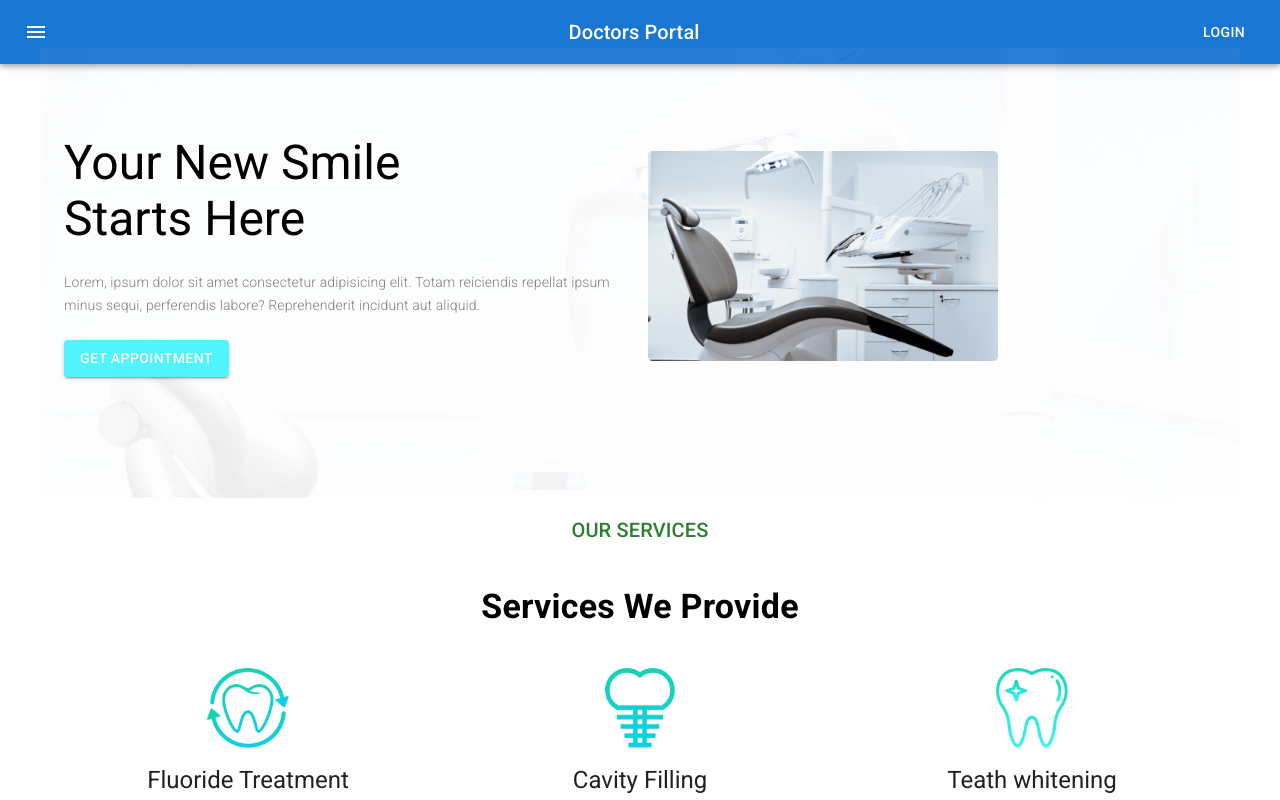
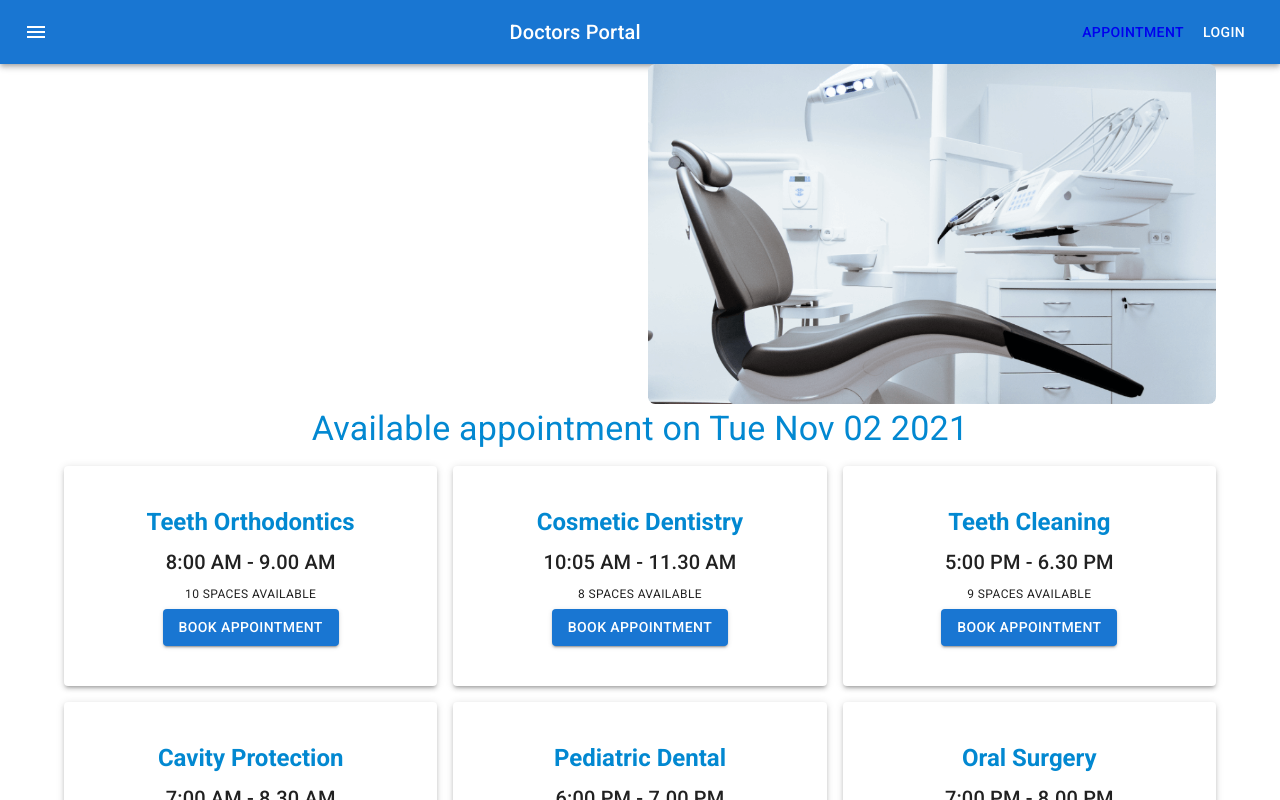
Before and after one commit to borshon420/doctors-portal-client, a React (Create React App) app: page /appointment in a window 1280 px wide. Shown: the top 800 px of the page. Built offline with nearby package versions, Linux system fonts and the light colour scheme.

Commit message:
added paper

```diff
--- a/package.json
+++ b/package.json
@@ -6,10 +6,12 @@
     "@emotion/react": "^11.5.0",
     "@emotion/styled": "^11.3.0",
     "@mui/icons-material": "^5.0.5",
+    "@mui/lab": "^5.0.0-alpha.53",
     "@mui/material": "^5.0.6",
     "@testing-library/jest-dom": "^5.15.0",
     "@testing-library/react": "^11.2.7",
     "@testing-library/user-event": "^12.8.3",
+    "date-fns": "^2.25.0",
     "react": "^17.0.2",
     "react-dom": "^17.0.2",
     "react-router-dom": "^5.3.0",
--- a/src/App.js
+++ b/src/App.js
@@ -6,14 +6,15 @@
   Link
 } from "react-router-dom";
 import Home from './Pages/Home/Home/Home';
+import Appointment from './Pages/Appointment/Appointment/Appointment';
 
 function App() {
   return (
     <div className="App">
       <Router>
       <Switch>
-          <Route path="/about">
-            <Home />
+          <Route path="/appointment">
+            <Appointment />
           </Route>
           <Route path="/home">
             <Home />
--- /dev/null
+++ b/src/Pages/Appointment/Appointment/Appointment.js
@@ -0,0 +1,17 @@
+import React from 'react';
+import Navigation from '../../Shared/Navigation/Navigation';
+import AppointmentHeader from '../AppointmentHeader/AppointmentHeader';
+import AvailableAppointments from '../AvailableAppointments/AvailableAppointments';
+
+const Appointment = () => {
+    const [date, setDate] = React.useState(new Date());
+    return (
+        <div>
+            <Navigation></Navigation>
+            <AppointmentHeader date={date} setDate={setDate}></AppointmentHeader>
+            <AvailableAppointments date={date}></AvailableAppointments>
+        </div>
+    );
+};
+
+export default Appointment;
--- /dev/null
+++ b/src/Pages/Appointment/AppointmentHeader/AppointmentHeader.js
@@ -0,0 +1,24 @@
+import { Container, Grid } from '@mui/material';
+import React from 'react';
+import chair from '../../../images/chair.png';
+import Calender from '../../Shared/Calender/Calender';
+
+const AppointmentHeader = ({date, setDate}) => {
+
+    return (
+        <div>
+            <Container>
+                <Grid container spacing={2}>
+                    <Grid item xs={12} md={6}>
+                        <Calender date={date} setDate={setDate}></Calender>
+                    </Grid>
+                    <Grid item xs={12} md={6}>
+                        <img style={{width: '100%'}} src={chair} alt="" />
+                    </Grid>
+                </Grid>
+            </Container>
+        </div>
+    );
+};
+
+export default AppointmentHeader;
--- /dev/null
+++ b/src/Pages/Appointment/AvailableAppointments/AvailableAppointments.js
@@ -0,0 +1,60 @@
+import { Container, Grid, Typography } from "@mui/material";
+import React from "react";
+import Booking from "../Booking/Booking";
+
+const bookings = [
+  {
+    id: 1,
+    name: "Teeth Orthodontics",
+    time: "8:00 AM - 9.00 AM",
+    space: 10,
+  },
+  {
+    id: 2,
+    name: "Cosmetic Dentistry",
+    time: "10:05 AM - 11.30 AM",
+    space: 8,
+  },
+  {
+    id: 3,
+    name: "Teeth Cleaning",
+    time: "5:00 PM - 6.30 PM",
+    space: 9,
+  },
+  {
+    id: 4,
+    name: "Cavity Protection",
+    time: "7:00 AM - 8.30 AM",
+    space: 5,
+  },
+  {
+    id: 5,
+    name: "Pediatric Dental",
+    time: "6:00 PM - 7.00 PM",
+    space: 10,
+  },
+  {
+    id: 6,
+    name: "Oral Surgery",
+    time: "7:00 PM - 8.00 PM",
+    space: 10,
+  },
+];
+
+const AvailableAppointments = ({ date }) => {
+  return (
+    <Container>
+      <Typography variant="h4" sx={{ color: 'info.main', mb:2 }}>Available appointment on {date.toDateString()} </Typography>
+      <Grid container spacing={2}>
+        {
+            bookings.map(booking => <Booking
+            key={booking.id}
+            booking={booking}
+            ></Booking>)
+        }
+      </Grid>
+    </Container>
+  );
+};
+
+export default AvailableAppointments;
--- /dev/null
+++ b/src/Pages/Appointment/Booking/Booking.js
@@ -0,0 +1,27 @@
+import { Grid } from "@mui/material";
+import React from "react";
+import Paper from "@mui/material/Paper";
+import Typography from "@mui/material/Typography";
+import Button from '@mui/material/Button';
+
+const Booking = ({ booking }) => {
+  const { name, time, space } = booking;
+  return (
+    <Grid item xs={12} sm={6} md={4}>
+      <Paper elevation={3} sx={{py: 5}}>
+        <Typography sx={{ color: 'info.main', fontWeight: 600 }} variant="h5" gutterBottom component="div">
+          {name}
+        </Typography>
+        <Typography variant="h6" gutterBottom component="div">
+          {time}
+        </Typography>
+        <Typography variant="caption" display="block" gutterBottom>
+        {space} SPACES AVAILABLE
+      </Typography>
+      <Button variant="contained">BOOK APPOINTMENT</Button>
+      </Paper>
+    </Grid>
+  );
+};
+
+export default Booking;
--- /dev/null
+++ b/src/Pages/Shared/Calender/Calender.js
@@ -0,0 +1,24 @@
+import React from 'react';
+import isWeekend from 'date-fns/isWeekend';
+import TextField from '@mui/material/TextField';
+import AdapterDateFns from '@mui/lab/AdapterDateFns';
+import LocalizationProvider from '@mui/lab/LocalizationProvider';
+import StaticDatePicker from '@mui/lab/StaticDatePicker';
+
+const Calender = ({date, setDate}) => {
+
+    return (
+        <LocalizationProvider dateAdapter={AdapterDateFns}>
+  <StaticDatePicker
+    displayStaticWrapperAs="desktop"
+    value={date}
+    onChange={(newValue) => {
+      setDate(newValue);
+    }}
+    renderInput={(params) => <TextField {...params} />}
+  />
+</LocalizationProvider>
+    );
+};
+
+export default Calender;
--- a/src/Pages/Shared/Navigation/Navigation.js
+++ b/src/Pages/Shared/Navigation/Navigation.js
@@ -6,6 +6,7 @@
 import Button from '@mui/material/Button';
 import IconButton from '@mui/material/IconButton';
 import MenuIcon from '@mui/icons-material/Menu';
+import { Link } from 'react-router-dom';
 
 const Navigation = () => {
     return (
@@ -24,6 +25,7 @@
           <Typography variant="h6" component="div" sx={{ flexGrow: 1 }}>
             Doctors Portal
           </Typography>
+          <Link to="/appointment"><Button color="inherit">Appointment</Button></Link>
           <Button color="inherit">Login</Button>
         </Toolbar>
       </AppBar>
```
Also changed, not shown: src/Pages/Appointment/BookingModal/BookingModal.js (added, +11 -0 lines), 1 other file (tests, documents, lock files or other folders).
